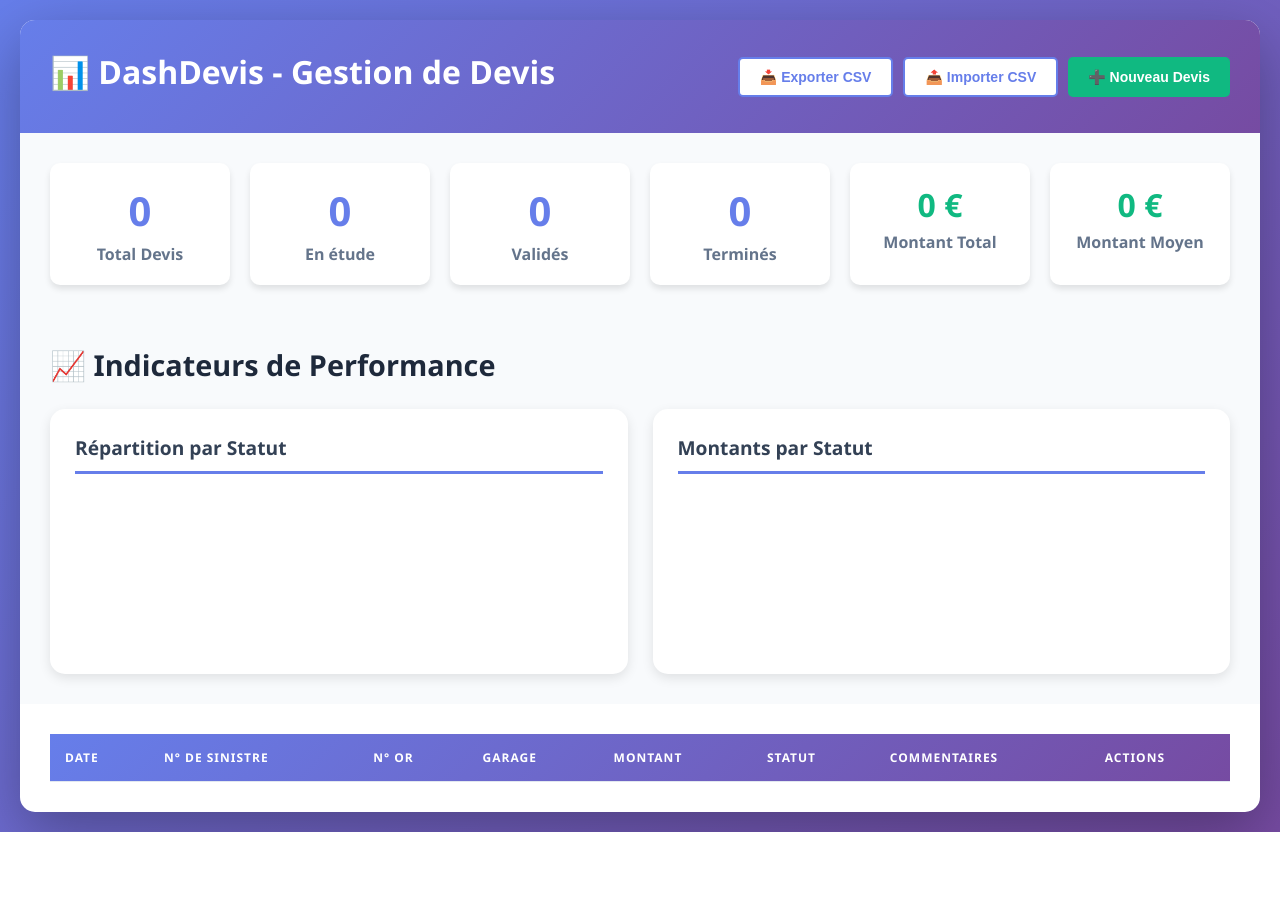
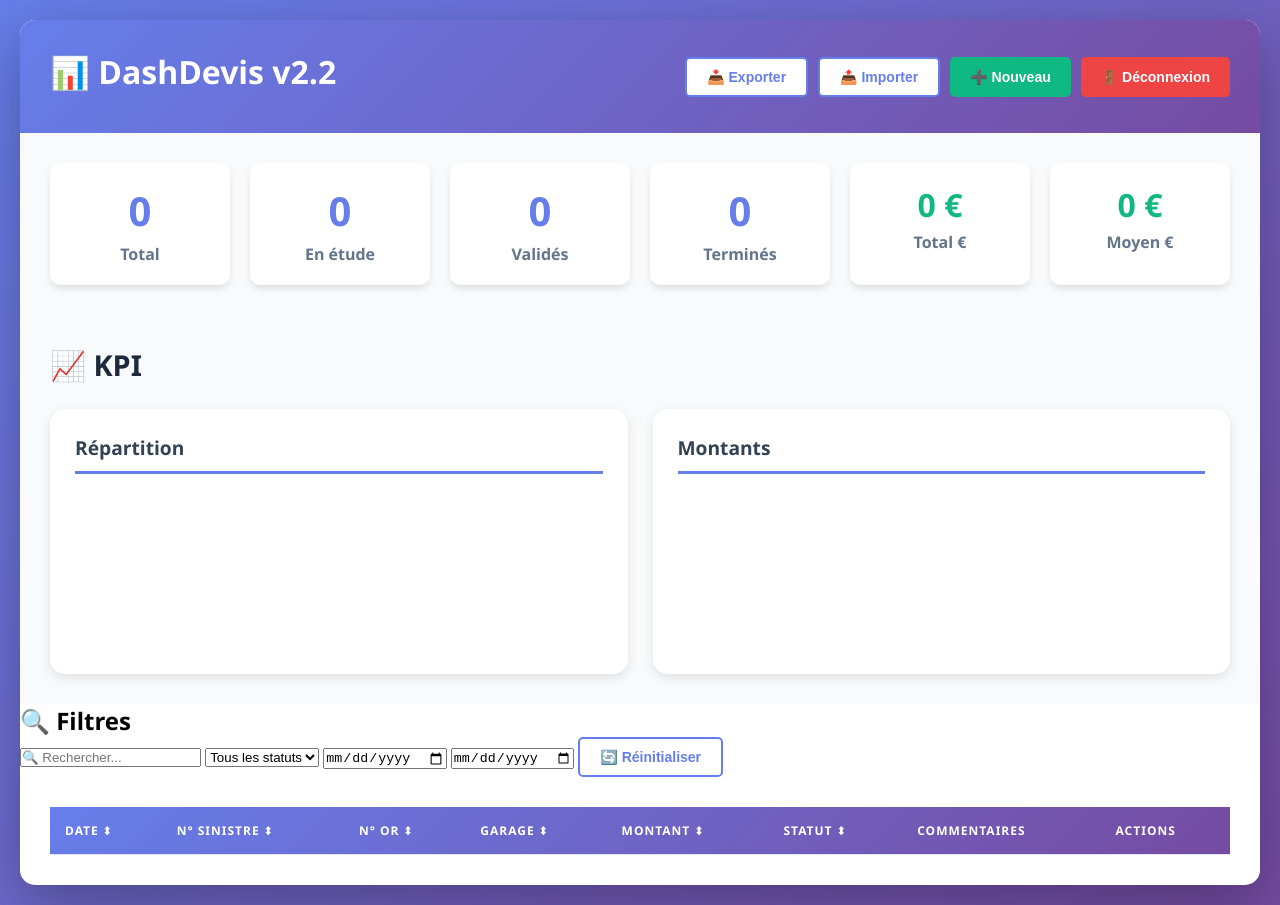
Before and after one commit to 0x7b4/DashDevis, a website: page public/index.html in a window 1280 px wide. Before the commit the page ends 832 px from the top, so only its background shows below. Drawn offline with nearby package versions, Linux system fonts and the light colour scheme; no server answers.

Commit message:
✨ v2.2: Add filters, search & pagination UI

```diff
--- a/public/index.html
+++ b/public/index.html
@@ -3,65 +3,57 @@
 <head>
     <meta charset="UTF-8">
     <meta name="viewport" content="width=device-width, initial-scale=1.0">
-    <title>DashDevis - Gestion de Devis</title>
+    <title>DashDevis v2.2</title>
     <link rel="stylesheet" href="styles.css">
     <script src="https://cdn.jsdelivr.net/npm/chart.js@4.4.0/dist/chart.umd.min.js"></script>
 </head>
 <body>
     <div class="container">
         <header>
-            <h1>📊 DashDevis - Gestion de Devis</h1>
+            <div>
+                <h1>📊 DashDevis v2.2</h1>
+                <small id="userInfo" style="opacity: 0.8;"></small>
+            </div>
             <div class="header-actions">
-                <button onclick="exportCSV()" class="btn btn-secondary">📥 Exporter CSV</button>
-                <button onclick="document.getElementById('importFile').click()" class="btn btn-secondary">📤 Importer CSV</button>
+                <button onclick="exportCSV()" class="btn btn-secondary">📥 Exporter</button>
+                <button onclick="document.getElementById('importFile').click()" class="btn btn-secondary">📤 Importer</button>
                 <input type="file" id="importFile" accept=".csv" style="display: none;" onchange="importCSV(event)">
-                <button onclick="showAddModal()" class="btn btn-primary">➕ Nouveau Devis</button>
+                <button onclick="showAddModal()" class="btn btn-primary">➕ Nouveau</button>
+                <button onclick="logout()" class="btn btn-danger">🚪 Déconnexion</button>
             </div>
         </header>
 
         <div class="stats">
-            <div class="stat-card">
-                <h3 id="totalDevis">0</h3>
-                <p>Total Devis</p>
-            </div>
-            <div class="stat-card">
-                <h3 id="enEtude">0</h3>
-                <p>En étude</p>
-            </div>
-            <div class="stat-card">
-                <h3 id="valides">0</h3>
-                <p>Validés</p>
-            </div>
-            <div class="stat-card">
-                <h3 id="termines">0</h3>
-                <p>Terminés</p>
-            </div>
-            <div class="stat-card stat-card-large">
-                <h3 id="montantTotal">0 €</h3>
-                <p>Montant Total</p>
-            </div>
-            <div class="stat-card stat-card-large">
-                <h3 id="montantMoyen">0 €</h3>
-                <p>Montant Moyen</p>
+            <div class="stat-card"><h3 id="totalDevis">0</h3><p>Total</p></div>
+            <div class="stat-card"><h3 id="enEtude">0</h3><p>En étude</p></div>
+            <div class="stat-card"><h3 id="valides">0</h3><p>Validés</p></div>
+            <div class="stat-card"><h3 id="termines">0</h3><p>Terminés</p></div>
+            <div class="stat-card stat-card-large"><h3 id="montantTotal">0 €</h3><p>Total €</p></div>
+            <div class="stat-card stat-card-large"><h3 id="montantMoyen">0 €</h3><p>Moyen €</p></div>
+        </div>
+
+        <div class="kpi-section">
+            <h2>📈 KPI</h2>
+            <div class="charts-grid">
+                <div class="chart-card"><h3>Répartition</h3><canvas id="statusChart"></canvas></div>
+                <div class="chart-card"><h3>Montants</h3><canvas id="amountChart"></canvas></div>
             </div>
         </div>
 
-        <!-- Section KPI Graphiques -->
-        <div class="kpi-section">
-            <h2>📈 Indicateurs de Performance</h2>
-
-            <div class="charts-grid">
-                <!-- Graphique en donut - Répartition par statut -->
-                <div class="chart-card">
-                    <h3>Répartition par Statut</h3>
-                    <canvas id="statusChart"></canvas>
-                </div>
-
-                <!-- Graphique en barres - Montants par statut -->
-                <div class="chart-card">
-                    <h3>Montants par Statut</h3>
-                    <canvas id="amountChart"></canvas>
-                </div>
+        <!-- Filtres et recherche -->
+        <div class="filters-section">
+            <h2>🔍 Filtres</h2>
+            <div class="filters-grid">
+                <input type="text" id="searchInput" placeholder="🔍 Rechercher..." onkeyup="applyFilters()">
+                <select id="statutFilter" onchange="applyFilters()">
+                    <option value="tous">Tous les statuts</option>
+                    <option value="En étude">En étude</option>
+                    <option value="Validé">Validé</option>
+                    <option value="Terminé">Terminé</option>
+                </select>
+                <input type="date" id="dateDebut" onchange="applyFilters()" placeholder="Date début">
+                <input type="date" id="dateFin" onchange="applyFilters()" placeholder="Date fin">
+                <button onclick="resetFilters()" class="btn btn-secondary">🔄 Réinitialiser</button>
             </div>
         </div>
 
@@ -69,70 +61,63 @@
             <table id="devisTable">
                 <thead>
                     <tr>
-                        <th>Date</th>
-                        <th>N° de Sinistre</th>
-                        <th>N° OR</th>
-                        <th>Garage</th>
-                        <th>Montant</th>
-                        <th>Statut</th>
+                        <th onclick="sortTable('date')">Date ⬍</th>
+                        <th onclick="sortTable('numeroSinistre')">N° Sinistre ⬍</th>
+                        <th onclick="sortTable('numeroOR')">N° OR ⬍</th>
+                        <th onclick="sortTable('garage')">Garage ⬍</th>
+                        <th onclick="sortTable('montant')">Montant ⬍</th>
+                        <th onclick="sortTable('statut')">Statut ⬍</th>
                         <th>Commentaires</th>
                         <th>Actions</th>
                     </tr>
                 </thead>
-                <tbody id="devisTableBody">
-                    <!-- Les données seront insérées ici -->
-                </tbody>
+                <tbody id="devisTableBody"></tbody>
             </table>
+
+            <!-- Pagination -->
+            <div class="pagination" id="pagination"></div>
         </div>
     </div>
 
-    <!-- Modal pour ajouter/éditer un devis -->
+    <!-- Modal -->
     <div id="modal" class="modal">
         <div class="modal-content">
             <span class="close" onclick="closeModal()">&times;</span>
             <h2 id="modalTitle">Nouveau Devis</h2>
             <form id="devisForm" onsubmit="saveDevis(event)">
                 <input type="hidden" id="devisId">
-
                 <div class="form-group">
-                    <label for="date">Date:</label>
+                    <label>Date:</label>
                     <input type="date" id="date" required>
                 </div>
-
                 <div class="form-group">
-                    <label for="numeroSinistre">N° de Sinistre:</label>
+                    <label>N° de Sinistre:</label>
                     <input type="text" id="numeroSinistre" required>
                 </div>
-
                 <div class="form-group">
-                    <label for="numeroOR">N° OR:</label>
+                    <label>N° OR:</label>
                     <input type="text" id="numeroOR" required>
                 </div>
-
                 <div class="form-group">
-                    <label for="garage">Garage:</label>
+                    <label>Garage:</label>
                     <input type="text" id="garage" required>
                 </div>
-
                 <div class="form-group">
-                    <label for="montant">Montant (€):</label>
+                    <label>Montant (€):</label>
                     <input type="number" id="montant" step="0.01" required>
                 </div>
-
                 <div class="form-group">
-                    <label for="statut">Statut:</label>
+                    <label>Statut:</label>
                     <select id="statut" required>
                         <option value="En étude">En étude</option>
                         <option value="Validé">Validé</option>
                         <option value="Terminé">Terminé</option>
                     </select>
                 </div>
-
                 <div class="form-group">
-                    <label for="commentaires">Commentaires:</label>
+                    <label>Commentaires:</label>
                     <textarea id="commentaires" rows="3"></textarea>
                 </div>
-
                 <div class="form-actions">
                     <button type="button" onclick="closeModal()" class="btn btn-secondary">Annuler</button>
                     <button type="submit" class="btn btn-primary">Enregistrer</button>
@@ -141,6 +126,6 @@
         </div>
     </div>
 
-    <script src="script.js"></script>
+    <script src="script-v2.2.js"></script>
 </body>
 </html>
```
